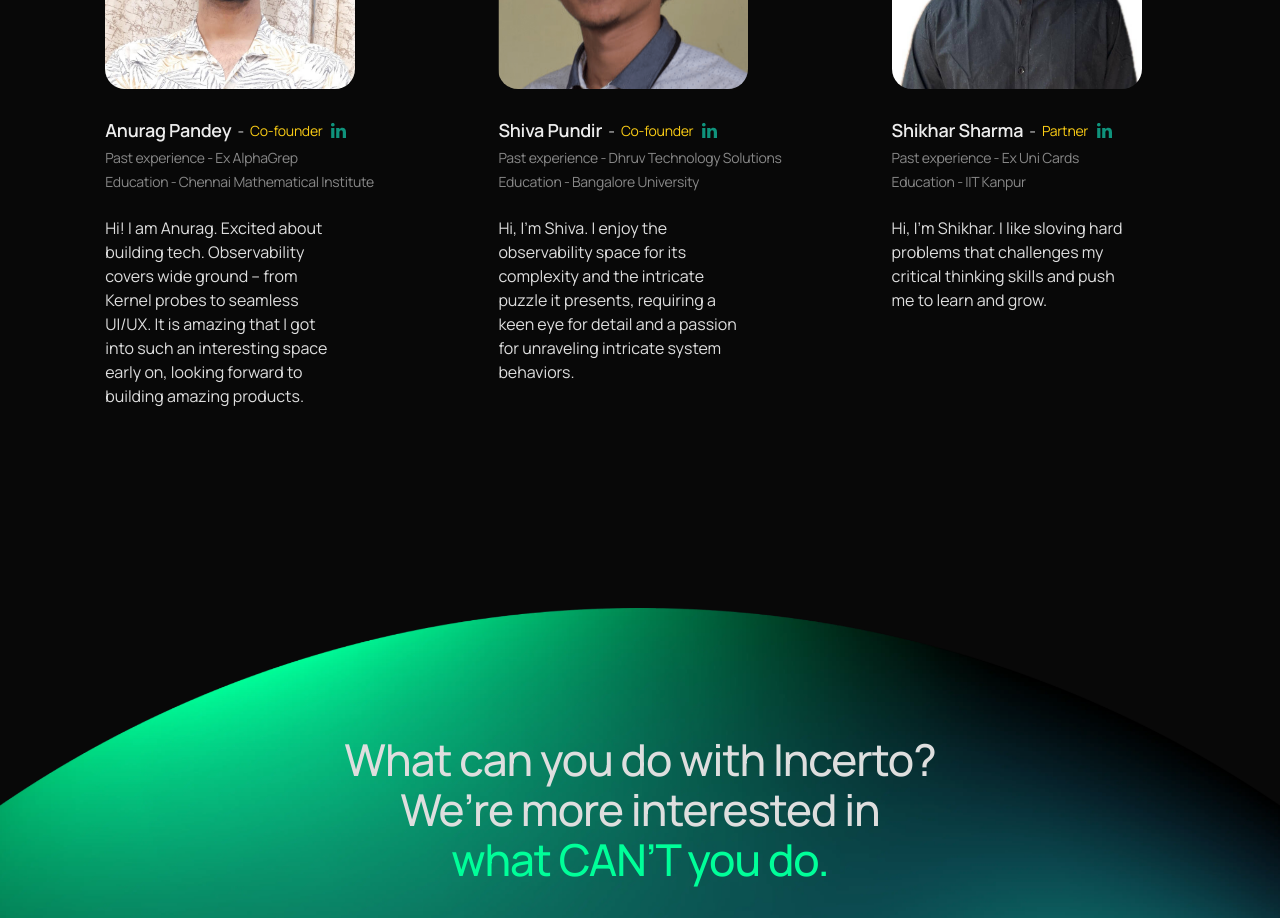
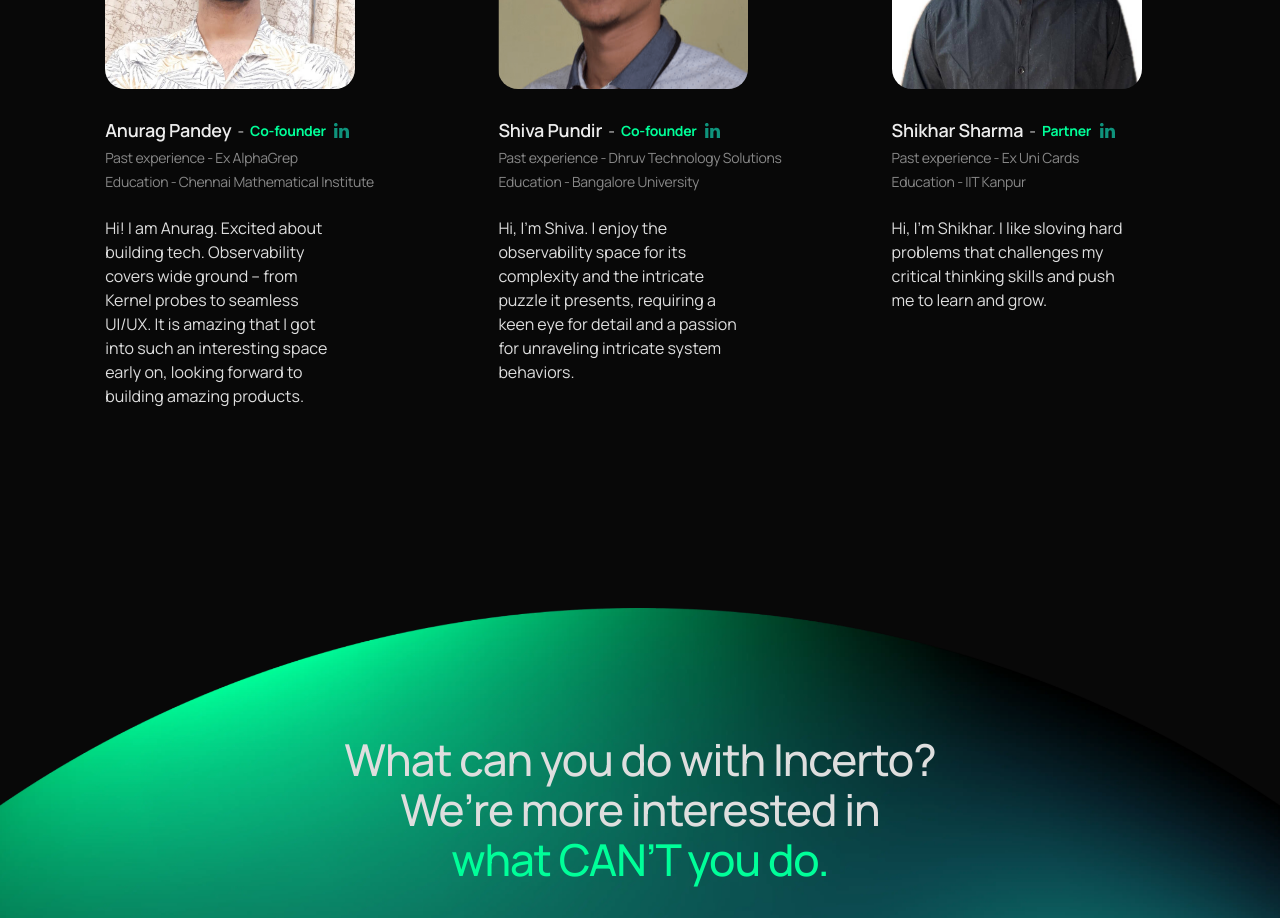
Before and after one commit to Incerto-Technologies/website, a Next.js app: page /about in a window 1280 px wide. Shown: the part 1360-2278 px from the top of the page. Built offline with nearby package versions, Linux system fonts and the light colour scheme.

Commit message:
adding link for about us apge

```diff
--- a/src/components/templates/About/Team.tsx
+++ b/src/components/templates/About/Team.tsx
@@ -36,7 +36,7 @@ export const Team = () => {
                     {member.name}
                   </h4>
                   <p>-</p>
-                  <p className="text-sm tracking-[-0.28px] text-yellow-400">
+                  <p className="text-sm font-bold tracking-[-0.28px] text-accent-light">
                     {member.position}
                   </p>
 
--- a/src/data/navRoutes.ts
+++ b/src/data/navRoutes.ts
@@ -5,7 +5,7 @@ export const navRoutes = [
   },
   {
     name: "About us",
-    path: "/",
+    path: "/about",
   },
   {
     name: "Blogs",
```
